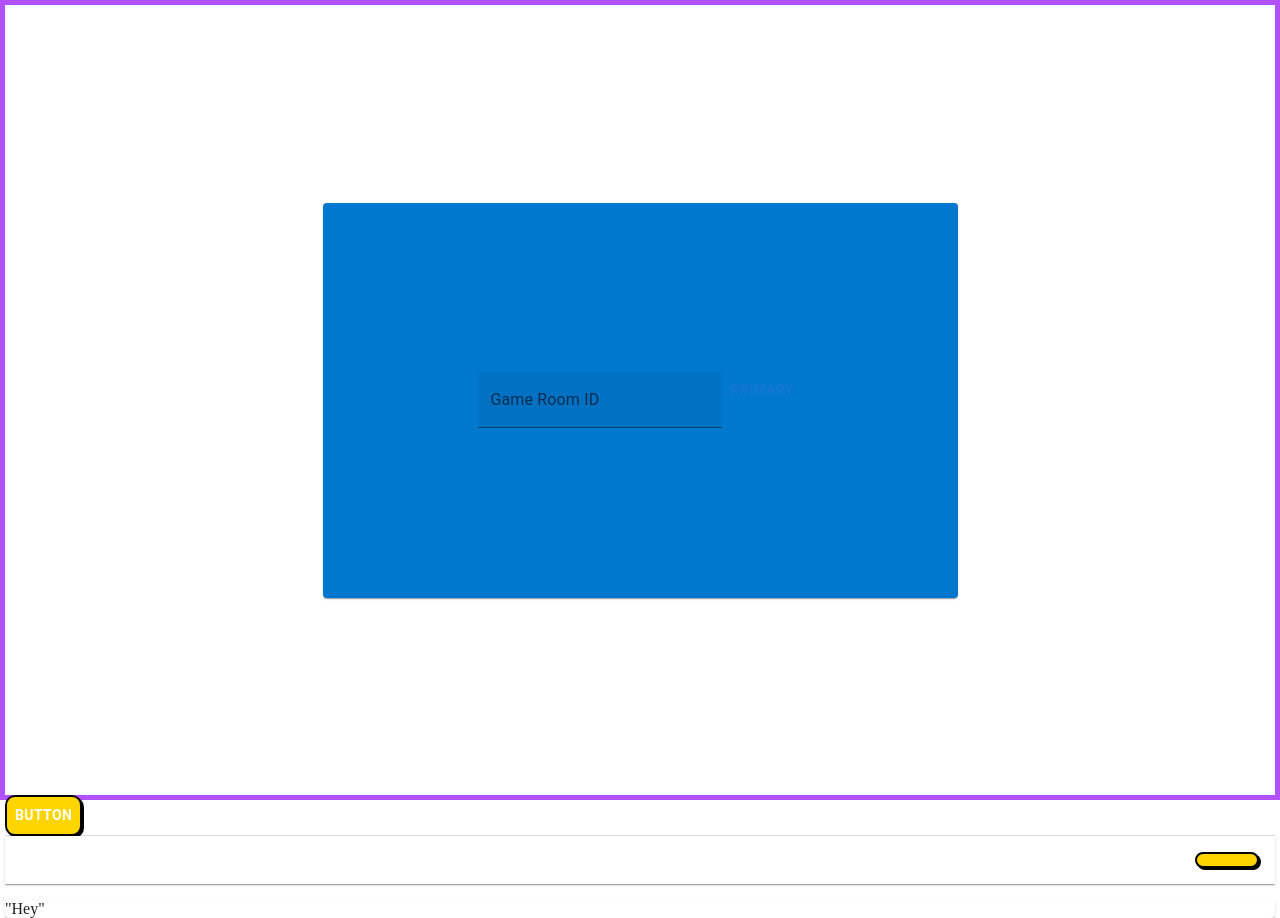
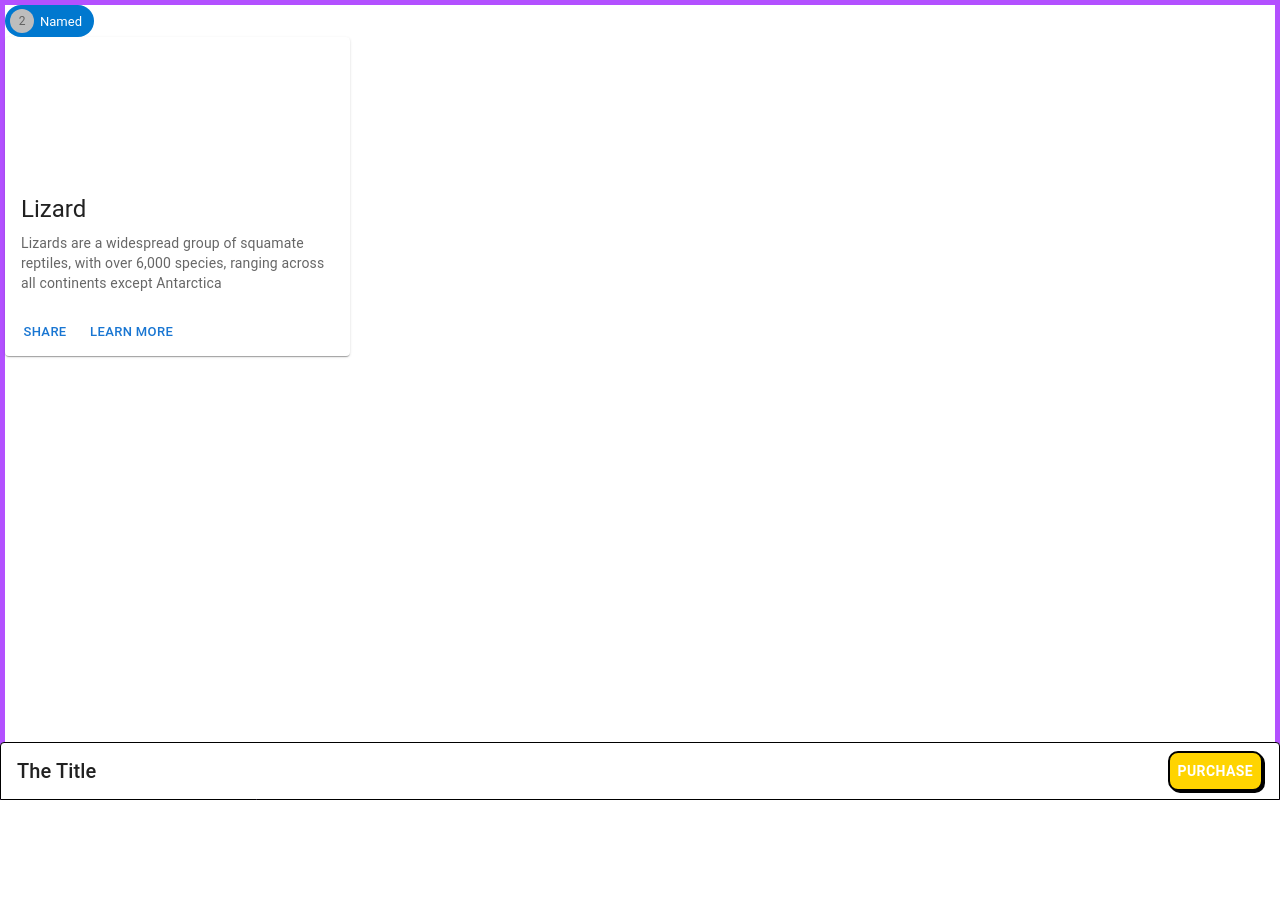
Before and after one commit to Teiheim/ReactMachiKoro, a React (Create React App) app: page / in a window 1280 px wide. After the commit the page ends 800 px from the top, so only its background shows below. Built offline with nearby package versions, Linux system fonts and the light colour scheme.

Commit message:
2 files modified, 2 added

```diff
--- a/src/App.tsx
+++ b/src/App.tsx
@@ -21,6 +21,9 @@ import Paper from '@mui/material/Paper';
 
 import { ColorButton } from './MachiButton';
 import { CustomAccordion } from './BottomBar';
+import MachiCard2 from './MachiCard';
+import StructureCatalog from './StructureCatalog';
+import { machiKoroCards } from './cardLibrary';
 
 const machiRed = '#3b350ff';
 const machiGreen = '#534d2b';
@@ -145,7 +148,7 @@ export default function App() {
         </Box>
         <CardChip cardCount={1} cardName={'Wheat Field'}></CardChip>
       </div> */}
-      <Box
+      {/* <Box
         sx={{
           display: 'flex',
           justifyContent: 'center',
@@ -170,11 +173,14 @@ export default function App() {
           </Box>
         </Paper>
       </Box>
-      <ColorButton>Button</ColorButton>
-      <CustomAccordion />
-      <Accordion expanded={true}>
+      <ColorButton>Button</ColorButton> */}
+      <CustomAccordion title={'The Title'} content={'The Content'} />
+      <CardChip cardCount={2} cardName={'Named'}></CardChip>
+      <MachiCard2 card={machiKoroCards['Wheat Field']}></MachiCard2>
+      {/* <Accordion expanded={true}>
         <div>"Hey"</div>
-      </Accordion>
+      </Accordion> */}
+      {/* <StructureCatalog /> */}
     </GameUI>
   );
 }
--- a/src/BottomBar.tsx
+++ b/src/BottomBar.tsx
@@ -7,6 +7,7 @@ import {
 } from '@mui/material';
 //import ExpandMoreIcon from '@mui/icons-material/ExpandMore';
 import { ColorButton } from './MachiButton';
+import StructureCatalog from './StructureCatalog';
 
 interface AccordionProps {
   title: string;
@@ -24,16 +25,53 @@ export const CustomAccordion: React.FC<AccordionProps> = ({
   };
 
   return (
-    <Accordion expanded={expanded} onChange={handleAccordionChange}>
+    <Accordion
+      expanded={expanded}
+      onChange={handleAccordionChange}
+      sx={{
+        left: 0,
+        bottom: 0,
+        position: 'fixed',
+        width: '100%',
+        height: expanded ? '100vh' : 'auto',
+        backgroundColor: 'white',
+        border: '1px solid #000',
+        boxShadow: 'none',
+        '&:before': {
+          display: 'none',
+        },
+      }}
+    >
       <AccordionSummary
-        expandIcon={<ColorButton></ColorButton>}
+        expandIcon={
+          <ColorButton>{expanded ? 'Close' : 'Purchase'}</ColorButton>
+        }
         aria-controls="accordion-content"
         id="accordion-header"
       >
-        <Typography variant="h6">{title}</Typography>
+        <Typography variant="h6">
+          {expanded ? 'Purchase Structures' : title}
+        </Typography>
       </AccordionSummary>
-      <AccordionDetails>
-        <Typography>{content}</Typography>
+      <AccordionDetails style={{ height: expanded ? '100vh' : 'auto' }}>
+        <div
+          style={{
+            backgroundColor: '#f2f2f2',
+            display: 'flex',
+            justifyContent: 'center',
+            alignItems: 'center',
+            width: '80%',
+            height: '80%',
+            margin: 'auto',
+            border: '1px solid #000',
+            borderRadius: '8px',
+          }}
+        >
+          <div>{content}</div>
+          {/* <Typography>
+            <StructureCatalog>{content}</StructureCatalog>
+          </Typography> */}
+        </div>
       </AccordionDetails>
     </Accordion>
   );
--- /dev/null
+++ b/src/MachiCard.tsx
@@ -0,0 +1,33 @@
+import * as React from 'react';
+import Card from '@mui/material/Card';
+import CardActions from '@mui/material/CardActions';
+import CardContent from '@mui/material/CardContent';
+import CardMedia from '@mui/material/CardMedia';
+import Button from '@mui/material/Button';
+import Typography from '@mui/material/Typography';
+import { MachiKoroCard } from './types';
+
+export default function MediaCard({ card: MachiKoroCard }) {
+  return (
+    <Card sx={{ maxWidth: 345 }}>
+      <CardMedia
+        sx={{ height: 140 }}
+        //image="/static/images/cards/contemplative-reptile.jpg"
+        title="green iguana"
+      />
+      <CardContent>
+        <Typography gutterBottom variant="h5" component="div">
+          Lizard
+        </Typography>
+        <Typography variant="body2" color="text.secondary">
+          Lizards are a widespread group of squamate reptiles, with over 6,000
+          species, ranging across all continents except Antarctica
+        </Typography>
+      </CardContent>
+      <CardActions>
+        <Button size="small">Share</Button>
+        <Button size="small">Learn More</Button>
+      </CardActions>
+    </Card>
+  );
+}
--- /dev/null
+++ b/src/StructureCatalog.tsx
@@ -0,0 +1,13 @@
+import React from 'react';
+import { Box } from '@mui/material';
+
+const CenteredBox = ({ children }) => {
+  const { content } = children;
+  return (
+    <Box width="100%" height="100%" border="1px solid #000">
+      {content}
+    </Box>
+  );
+};
+
+export default CenteredBox;
```
